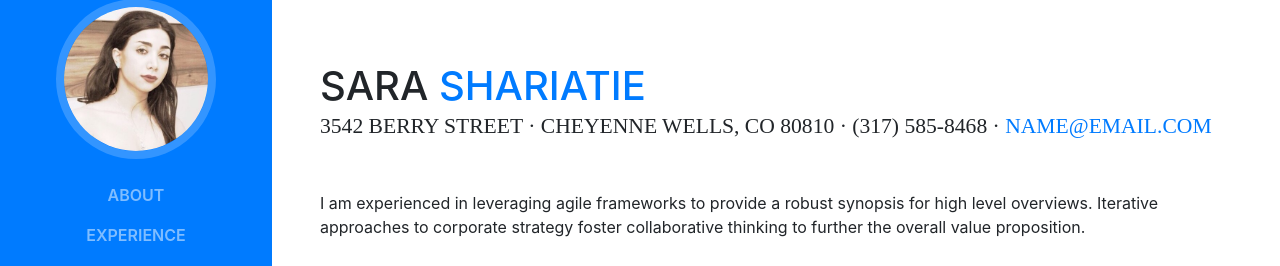
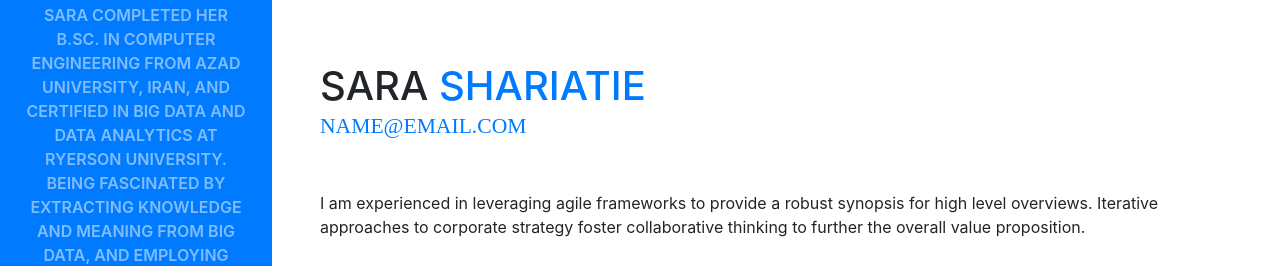
Before and after one commit to Sshariatie/sshariatie.github.io, a website with bundled scripts: page index.html in a window 1280 px wide. Shown: the part 197-463 px from the top of the page. Built offline with nearby package versions, Linux system fonts and the light colour scheme; a web font is replaced by a local one.

Commit message:
About_ first version

```diff
--- a/index.html
+++ b/index.html
@@ -40,7 +40,11 @@
       <div class="collapse navbar-collapse" id="navbarSupportedContent">
         <ul class="navbar-nav">
           <li class="nav-item">
-            <a class="nav-link js-scroll-trigger" href="#about">About</a>
+            <a class="nav-link js-scroll-trigger" href="#about">Sara completed her B.Sc. in Computer Engineering from Azad University, Iran, and certified in Big Data and Data Analytics at Ryerson University. Being fascinated by extracting knowledge and meaning from big data, and employing efficient algorithms to build analytical models to solve business problems, she voluntarily worked on projects across different domains. Given her passion about Big Data, she is looking for opportunities to employ her knowledge and skills where data really matters in improving decision making, operations and monetization of data.
+
+Qualification: ability to communicate, ability to collaborate with others, ability to reason about data, motivation and ability to take initiative, ability to critically think
+
+Languages: R, Hadoop, Python, MySQL, HiveQL</a>
           </li>
           <li class="nav-item">
             <a class="nav-link js-scroll-trigger" href="#experience">Experience</a>
@@ -68,7 +72,7 @@
           <h1 class="mb-0">Sara
             <span class="text-primary">Shariatie</span>
           </h1>
-          <div class="subheading mb-5">3542 Berry Street · Cheyenne Wells, CO 80810 · (317) 585-8468 ·
+          <div class="subheading mb-5">
             <a href="mailto:name@email.com">name@email.com</a>
           </div>
           <p class="mb-5">I am experienced in leveraging agile frameworks to provide a robust synopsis for high level overviews. Iterative approaches to corporate strategy foster collaborative thinking to further the overall value proposition.</p>
```
